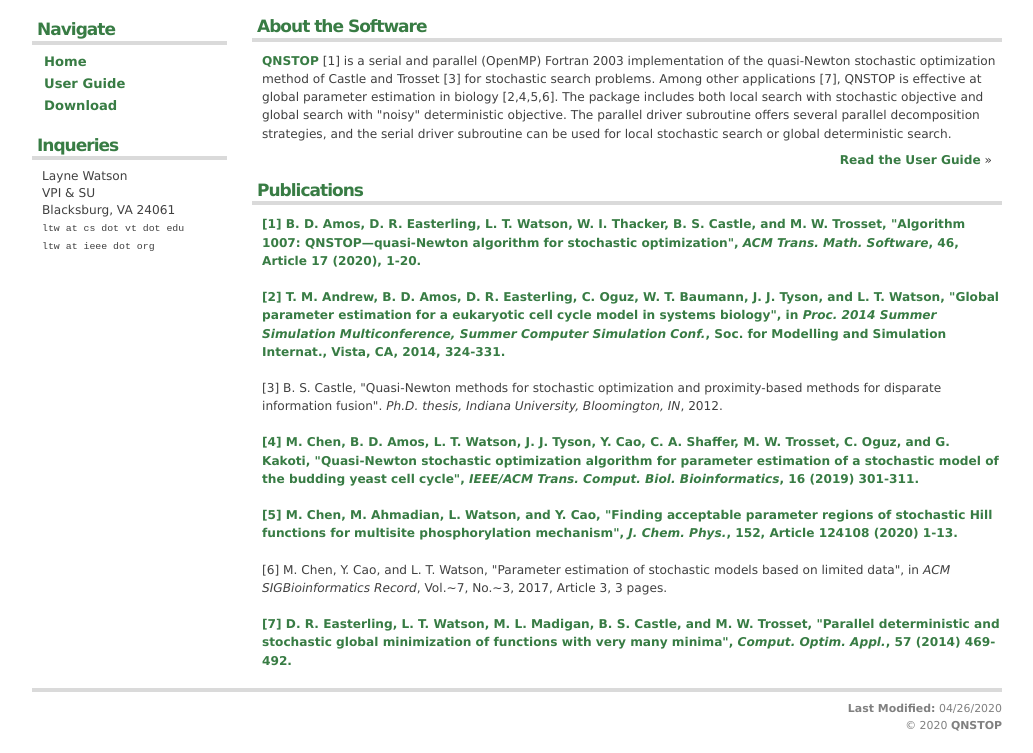
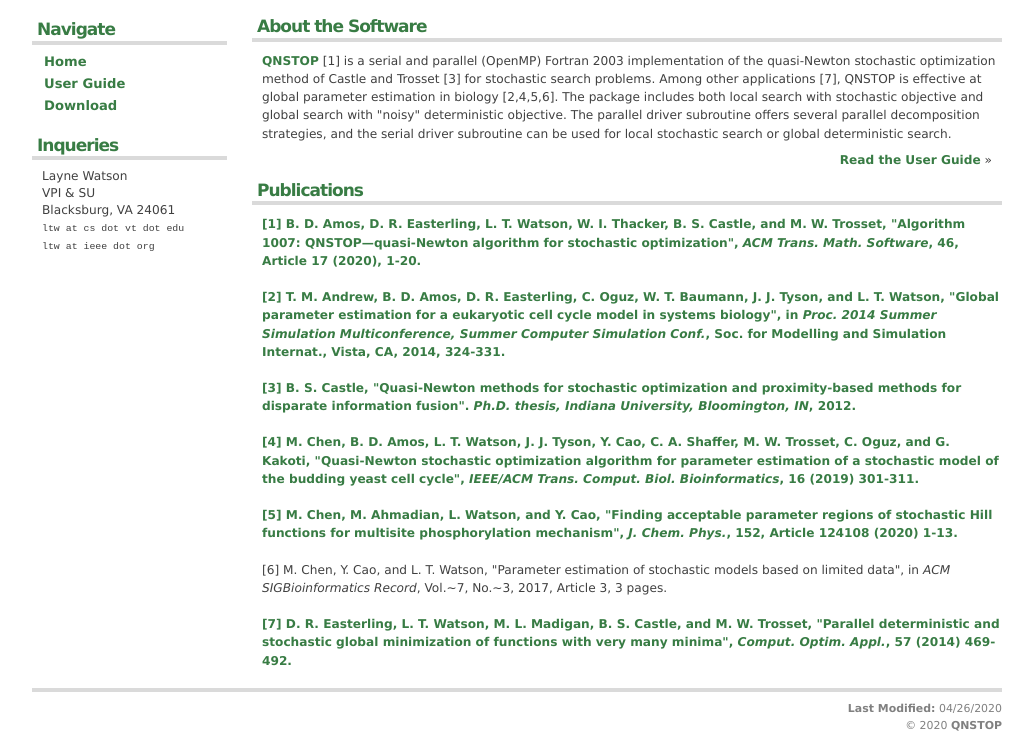
Before and after one commit to vtopt/qnstop, a plain HTML site: page index.html in a window 1280 px wide. Shown: the part 104-857 px from the top of the page, without its empty margins (123-1156 px from the left). Drawn offline with Linux system fonts and the light colour scheme.

Commit message:
link to Castle dissertation

```diff
--- a/index.html
+++ b/index.html
@@ -52,11 +52,11 @@ Multiconference, Summer Computer Simulation Conf.</i>, Soc. for Modelling
 and Simulation Internat., Vista, CA, 2014, 324-331.
 </p></a>
 
-<div id="r3"><p>
+<a href="https://mtrosset.pages.iu.edu/Students/Brent/brent-dissertation.pdf" id="r3"><p>
 [3] B. S. Castle, "Quasi-Newton methods for stochastic optimization
 and proximity-based methods for disparate information fusion".
 <i>Ph.D. thesis, Indiana University, Bloomington, IN</i>, 2012.
-</p></div>
+</p></a>
 
 <a href="http://dx.doi.org/10.1109/TCBB.2017.2773083" id="r4"><p>
 [4] M. Chen, B. D. Amos, L. T. Watson, J. J. Tyson, Y. Cao, C. A. Shaffer,
```
